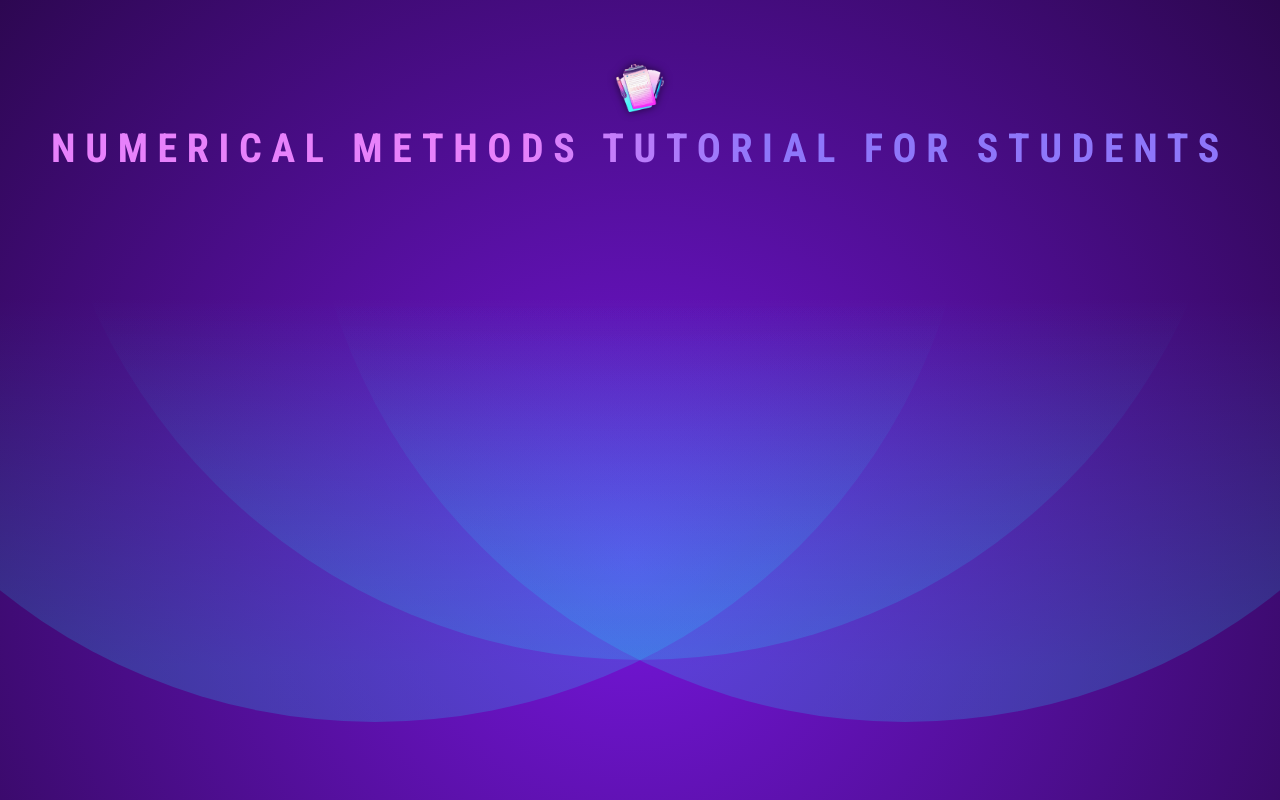
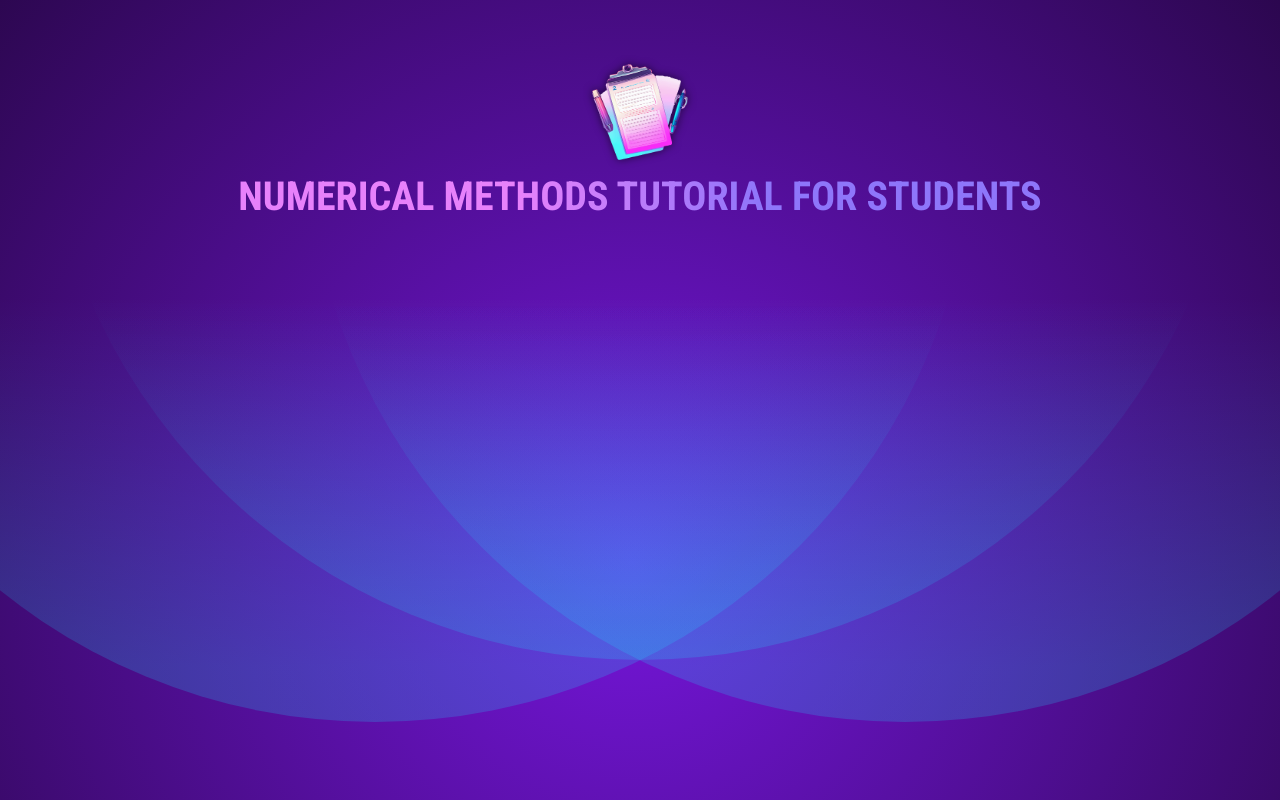
Before and after one commit to yasinserhatpeker/numericalProjectForStudents, a React (Vite) app: page / in a window 1280 px wide. Built offline with nearby package versions, Linux system fonts and the light colour scheme.

Commit message:
fixed some css.

```diff
--- a/src/index.css
+++ b/src/index.css
@@ -36,8 +36,8 @@ header {
 }
 
 header img {
-  width: 3rem;
-  height: 3rem;
+  width: 6rem;
+  height: 6rem;
   filter: drop-shadow(0 0 4px rgba(0, 0, 0, 0.6));
 }
 
@@ -45,7 +45,7 @@ header h1 {
   font-family: 'Roboto Condensed', sans-serif;
   font-weight: bold;
   font-size: 2.5rem;
-  letter-spacing: 0.6rem;
+
   margin: 0;
   text-transform: uppercase;
   background: linear-gradient(90deg, #e781fb 40%, #8e76fa 60%);
```
